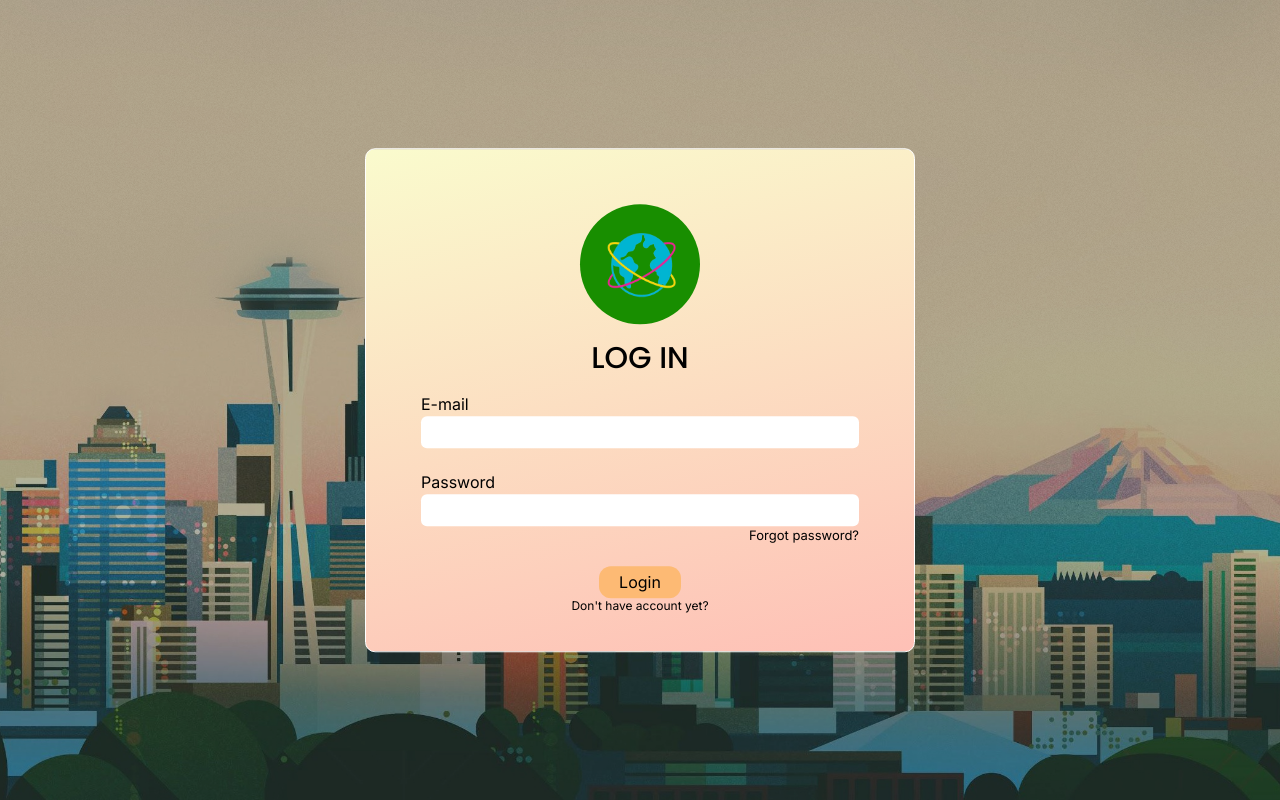
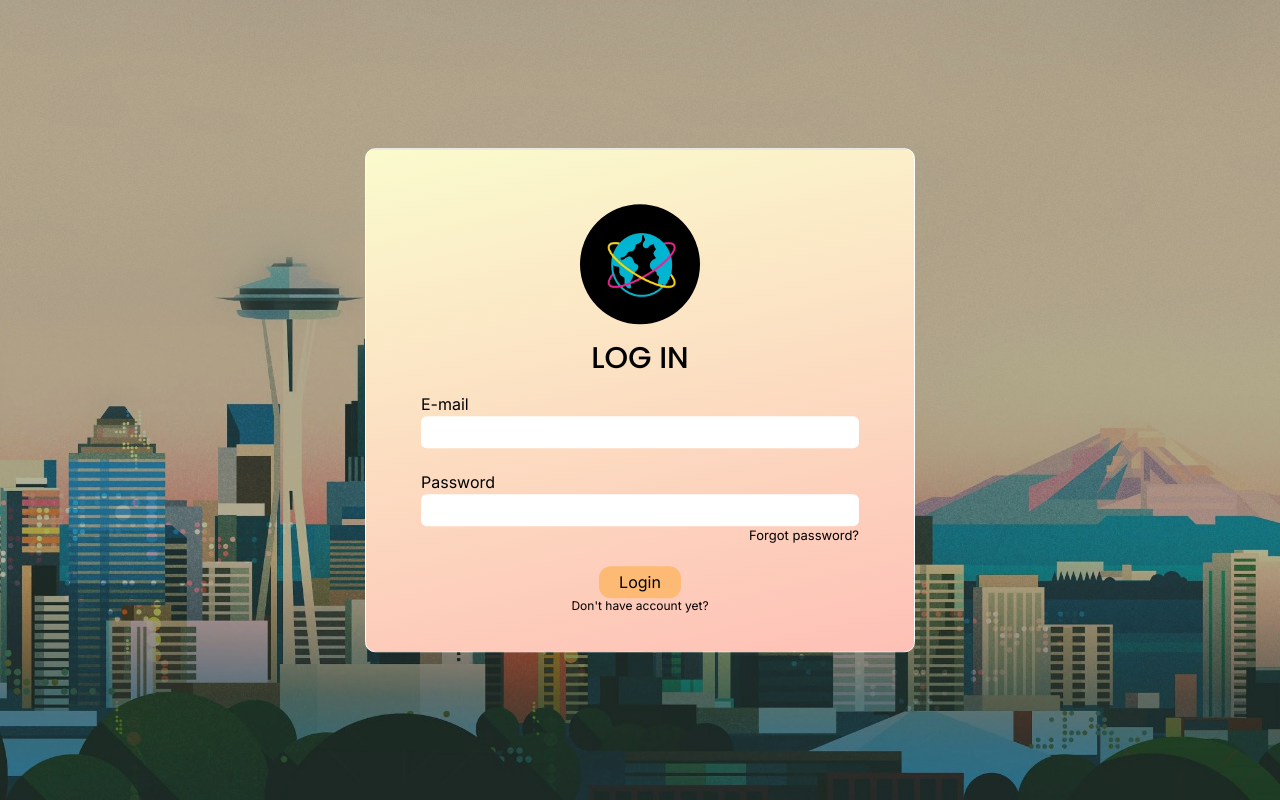
Before and after one commit to bekatam/dream-a-trip, a Next.js app: page /signin in a window 1280 px wide. In both pictures the pointer is over the element 640 px from the left and 264 px from the top of the page. Built offline with nearby package versions, Linux system fonts and the light colour scheme.

Commit message:
added hover effect to image

```diff
--- a/src/app/signin/Signin.css
+++ b/src/app/signin/Signin.css
@@ -20,7 +20,7 @@
 }
 
 .image__wrapper:hover {
-  background-color: rgb(24, 142, 0);
+  background-color: rgb(0, 0, 0);
 }
 
 .image__wrapper {
```
